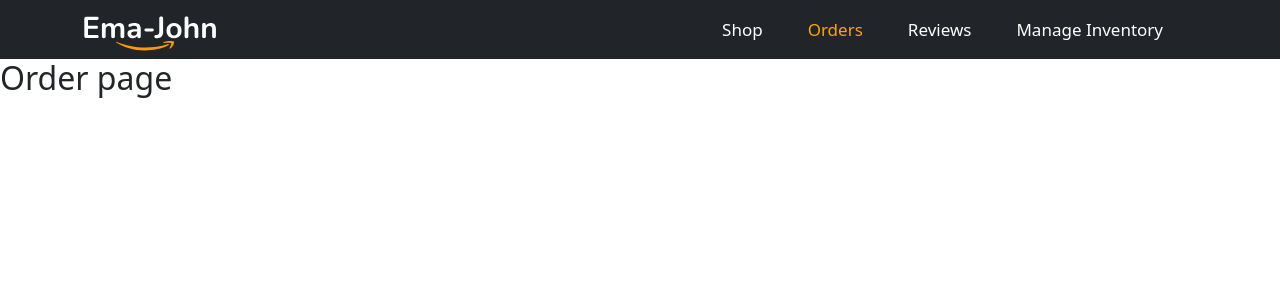
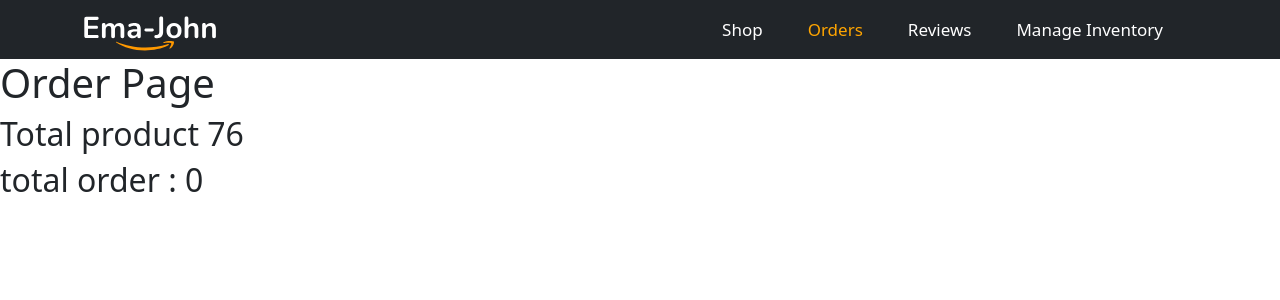
Before and after one commit to EmtiazHossainE2/ema-john, a React (Create React App) app: page /orders in a window 1280 px wide. Shown: the top 300 px of the page. Built offline with nearby package versions, Linux system fonts and the light colour scheme.

Commit message:
useCart with products dependency and use it

```diff
--- a/src/components/Orders/Orders.js
+++ b/src/components/Orders/Orders.js
@@ -1,9 +1,15 @@
 import React from 'react';
+import useCart from '../../hooks/useCart';
+import useProducts from '../../hooks/useProducts';
 
 const Orders = () => {
+    const [products, setProducts] = useProducts()
+    const [cart, setCart] = useCart(products)
     return (
         <div>
-            <h2>Order page</h2>
+            <h1>Order Page</h1>
+            <h2>Total product {products.length}</h2>
+            <h2>total order : {cart.length}</h2>
         </div>
     );
 };
--- a/src/components/Shop/Shop.js
+++ b/src/components/Shop/Shop.js
@@ -1,33 +1,14 @@
 import React, { useEffect, useState } from 'react';
+import useCart from '../../hooks/useCart';
+import useProducts from '../../hooks/useProducts';
 import { addToDb, deleteShoppingCart, getStoredCart } from '../../utilities/fakedb';
 import Cart from '../Cart/Cart';
 import Product from '../Product/Product';
 import './Shop.css'
 
 const Shop = () => {
-    const [products, setProducts] = useState([])
-    const [cart, setCart] = useState([])
-    useEffect(() => {
-        fetch('products.json')
-            .then(res => res.json())
-            .then(data => setProducts(data))
-    }, [])
-
-    //load stored Cart data
-    useEffect(() => {
-        const storedCart = getStoredCart()
-        const savedCart = []
-        for (const id in storedCart) {
-            // console.log(id); // obj theke id ta bar kore niye asci for in loop diye
-            const exitsProducts = products.find(product => product.id === id);
-            if (exitsProducts) {
-                const quantity = storedCart[id]
-                exitsProducts.quantity = quantity
-                savedCart.push(exitsProducts)
-            }
-        }
-        setCart(savedCart)
-    }, [products])
+    const [products, setProducts] = useProducts()
+    const [cart, setCart] = useCart(products)
 
     //handle cart
     const handleAddToCart = selectedProduct => {
--- /dev/null
+++ b/src/hooks/useCart.js
@@ -0,0 +1,23 @@
+import { useEffect, useState } from "react"
+import { getStoredCart } from "../utilities/fakedb"
+
+const useCart = (products) => {
+    const [cart, setCart] = useState([])
+    useEffect(() => {
+        const storedCart = getStoredCart()
+        const savedCart = []
+        for (const id in storedCart) {
+            const exitsProducts = products.find(product => product.id === id)
+            if (exitsProducts) {
+                const quantity = storedCart[id]
+                exitsProducts.quantity = quantity
+                savedCart.push(exitsProducts)
+            }
+        }
+        setCart(savedCart)
+    }, [products])
+
+    return [cart, setCart]
+}
+
+export default useCart;
--- /dev/null
+++ b/src/hooks/useProducts.js
@@ -0,0 +1,13 @@
+import { useEffect, useState } from "react"
+
+const useProducts = () => {
+    const [products, setProducts] = useState([])
+    useEffect(() => {
+        fetch('products.json')
+            .then(res => res.json())
+            .then(data => setProducts(data))
+    }, [])
+
+    return [products, setProducts]
+}
+export default useProducts;
```
